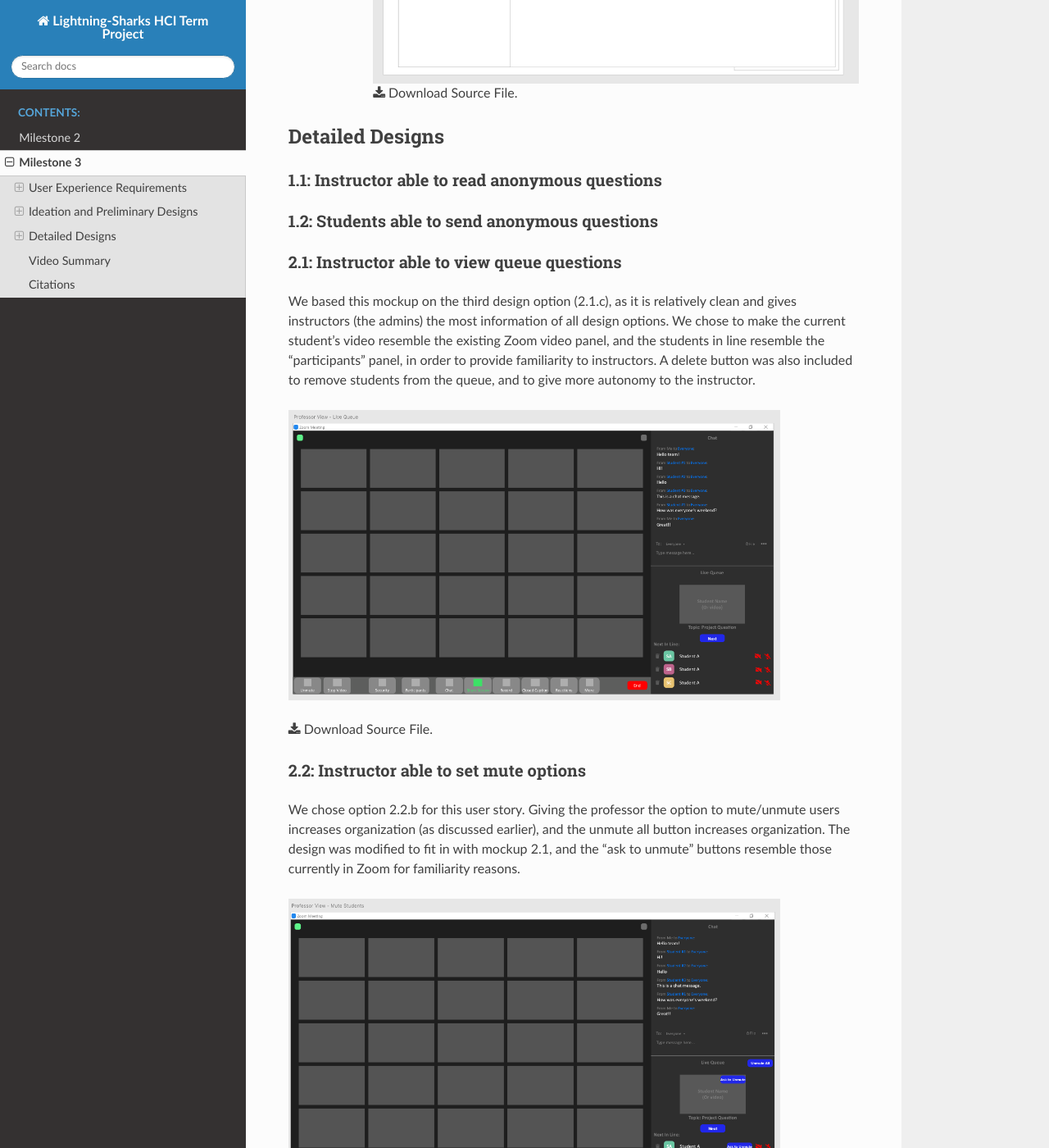
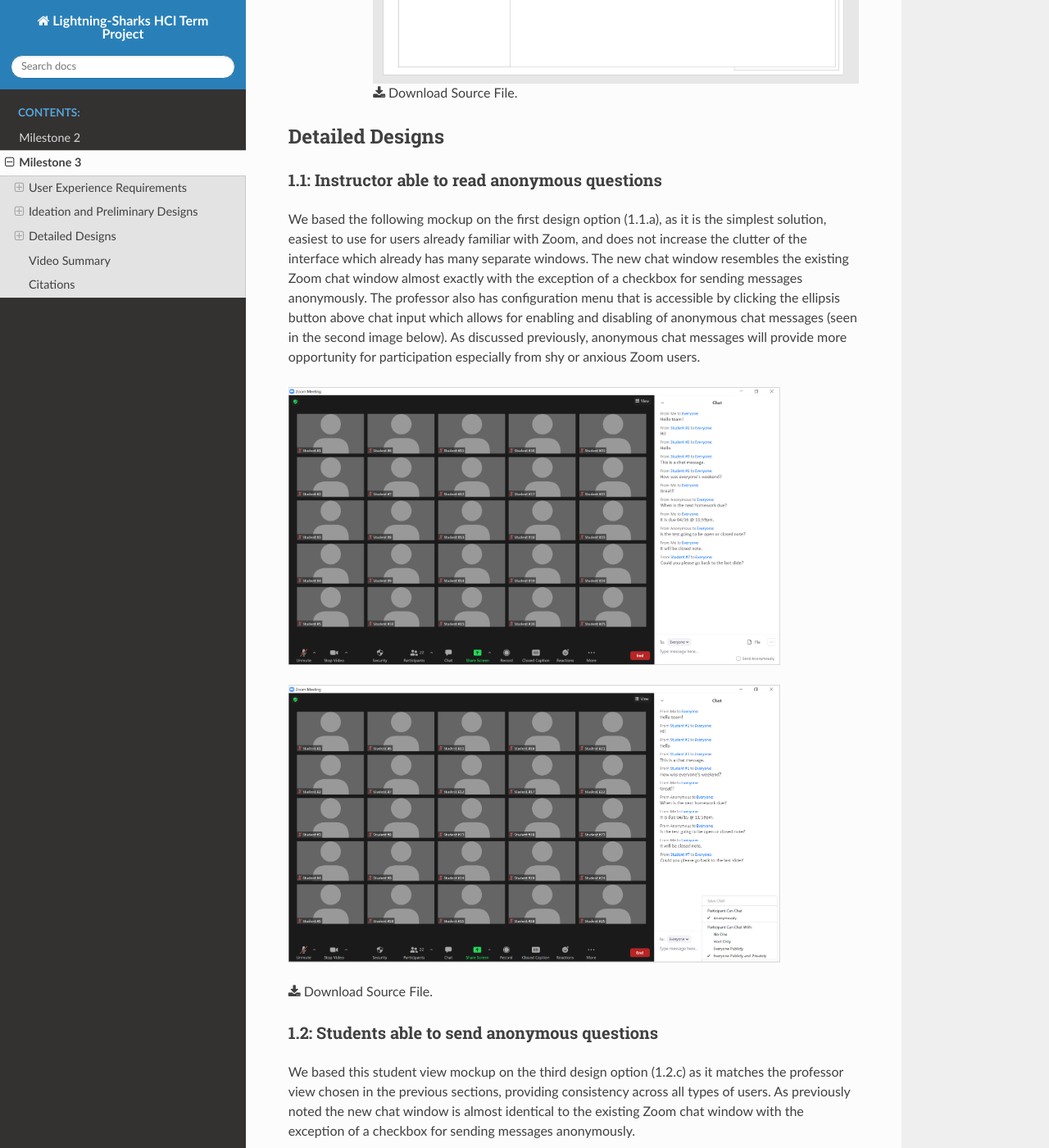
Before and after one commit to ENM185/hci-project, a Sphinx documentation site: the page built from docs/source/milestone3.rst, in a window 1280 px wide and 1400 px high, scrolled down 10228 px. Shown: the whole window at 82% size. Built offline with Sphinx 7.4.7 and the Read the Docs theme 2.0.0, drawn with Linux system fonts in a browser that asks for light colours.

Commit message:
Add Alex's and Alec's mockups

```diff
--- a/docs/source/milestone3.rst
+++ b/docs/source/milestone3.rst
@@ -175,11 +175,24 @@
 
 1.1: Instructor able to read anonymous questions
 ---------------------------------------------------
+We based the following mockup on the first design option (1.1.a), as it is the simplest solution, easiest to use for users already familiar with Zoom, and does not increase the clutter of the interface which already has many separate windows. The new chat window resembles the existing Zoom chat window almost exactly with the exception of a checkbox for sending messages anonymously. The professor also has configuration menu that is accessible by clicking the ellipsis button above chat input which allows for enabling and disabling of anonymous chat messages (seen in the second image below). As discussed previously, anonymous chat messages will provide more opportunity for participation especially from shy or anxious Zoom users.
 
+.. image:: mockups/1_1_1.png
+    :width: 600
+
+.. image:: mockups/1_1_2.png
+    :width: 600
+
+:download:`Download Source File <./mockups/1_1.xd>`.
 
 1.2: Students able to send anonymous questions
 ------------------------------------------------
+We based this student view mockup on the third design option (1.2.c) as it matches the professor view chosen in the previous sections, providing consistency across all types of users. As previously noted the new chat window is almost identical to the existing Zoom chat window with the exception of a checkbox for sending messages anonymously.
 
+.. image:: mockups/1_2.png
+    :width: 600
+
+:download:`Download Source File <./mockups/1_2.xd>`.
 
 2.1: Instructor able to view queue questions
 ------------------------------------------------
```
Also changed, not shown: docs/source/mockups/1_1_1.png (added), docs/source/mockups/1_1_2.png (added), docs/source/mockups/1_2.png (added), 2 other files.
